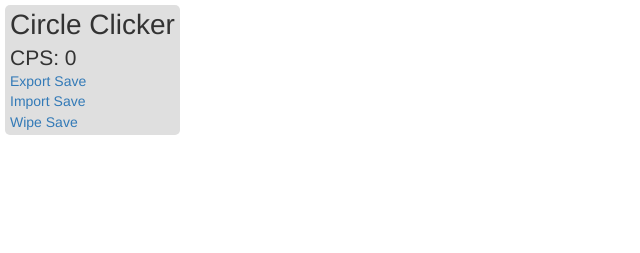
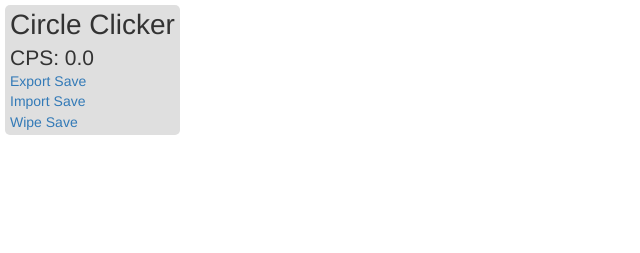
Before and after one commit to tadeokondrak/circleclicker, a plain HTML site: page index.html in a window 1280 px wide. Shown: the top 253 px of the page, 0-640 px from the left. Drawn offline with Linux system fonts and the light colour scheme.

Commit message:
Update index.html

```diff
--- a/index.html
+++ b/index.html
@@ -52,7 +52,7 @@
 
         function updateView() {
             $("#count").html(game.clicks);
-            $("#cps").html(game.cps.toFixed());
+            $("#cps").html((Math.round(game.cps * 10) / 10).toFixed(1));
             $("#price0").html(game.upgradePrice[0]);
             $("#price1").html(game.upgradePrice[1]);
             $("#price2").html(game.upgradePrice[2]);
```
